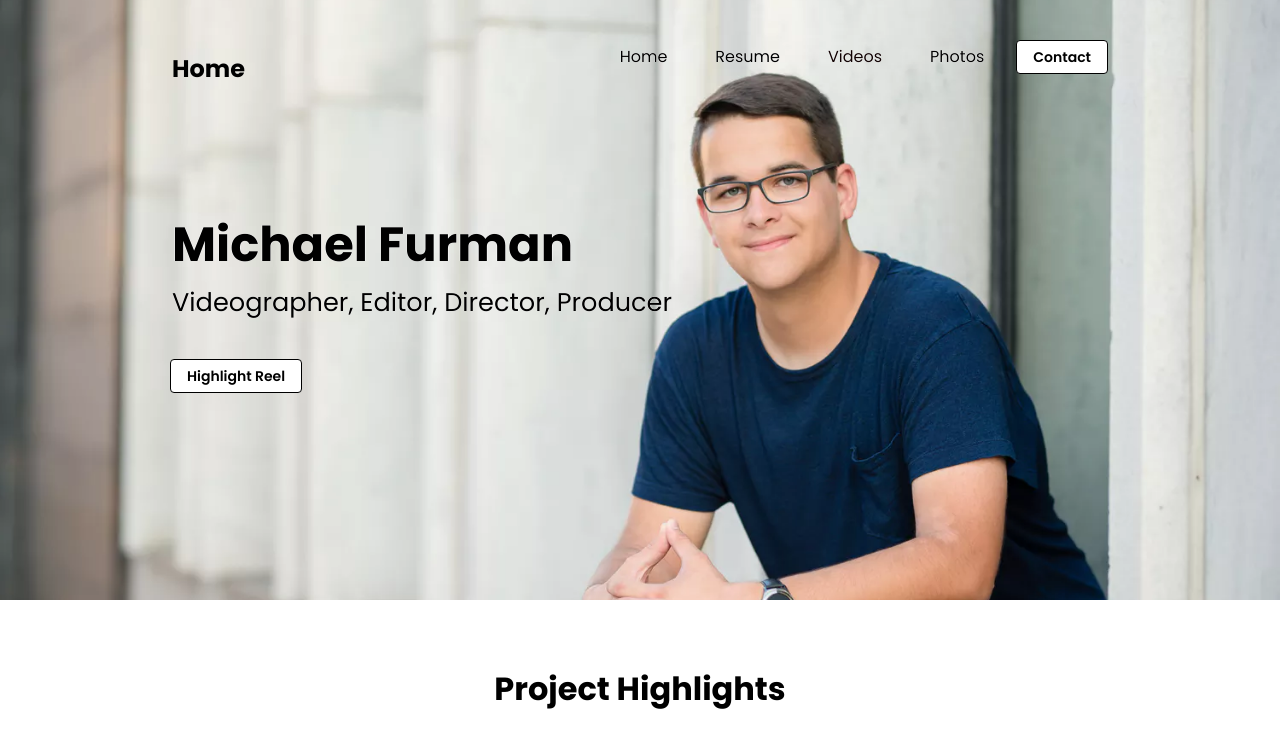
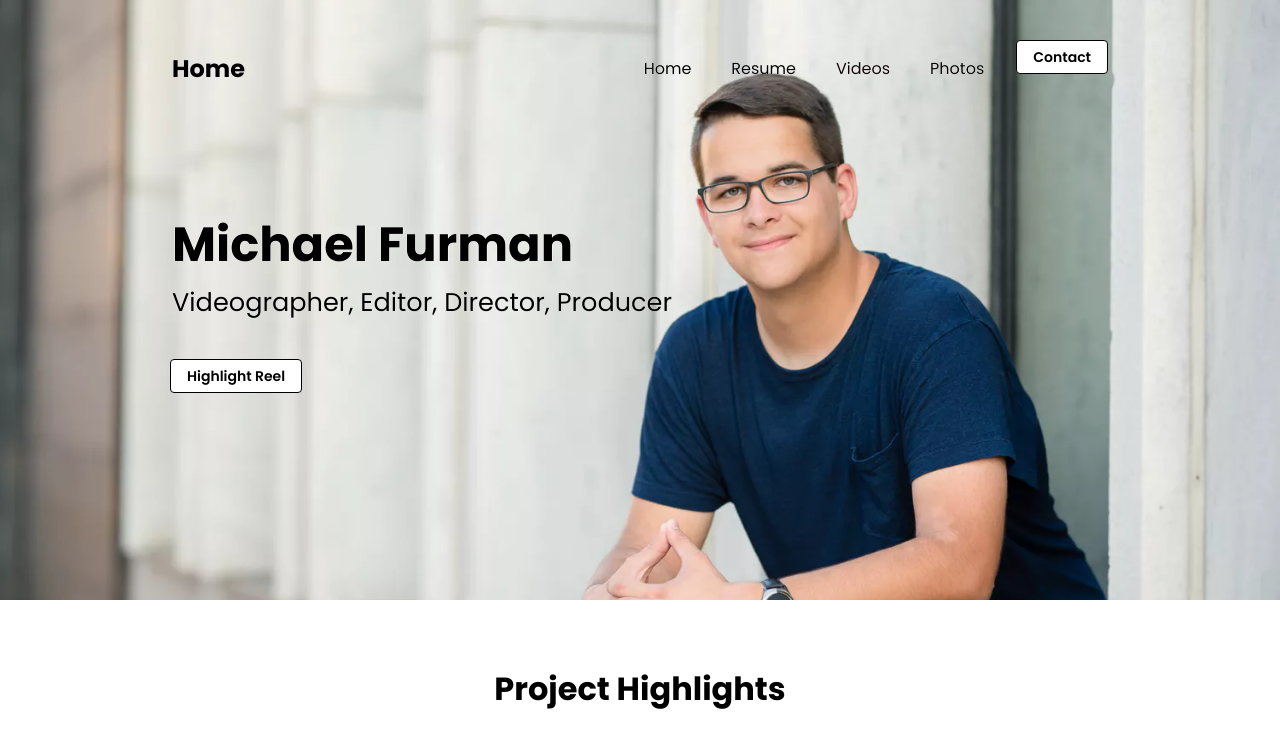
Before and after one commit to MycleFurball/Michaels-Portfolio-HTML, a website built with Parcel: page index.html in a window 1280 px wide. Shown: the top 743 px of the page. Built offline with nearby package versions, Linux system fonts and the light colour scheme.

Commit message:
Commit from TeleportHQ

```diff
--- a/index.css
+++ b/index.css
@@ -157,34 +157,22 @@
   justify-content: space-between;
 }
 .index-navlink {
-  margin-top: var(--dl-space-space-halfunit);
-  margin-left: var(--dl-space-space-unit);
-  margin-right: var(--dl-space-space-unit);
-  margin-bottom: var(--dl-space-space-doubleunit);
+  margin: var(--dl-space-space-halfunit);
   text-decoration: none;
 }
 .index-link01 {
-  margin-top: var(--dl-space-space-halfunit);
-  margin-left: var(--dl-space-space-unit);
-  margin-right: var(--dl-space-space-unit);
+  margin: var(--dl-space-space-halfunit);
   border-radius: var(--dl-radius-radius-radius4);
-  margin-bottom: var(--dl-space-space-doubleunit);
   text-decoration: none;
 }
 .index-link02 {
   color: #100202;
-  margin-top: var(--dl-space-space-halfunit);
-  margin-left: var(--dl-space-space-unit);
-  margin-right: var(--dl-space-space-unit);
-  margin-bottom: var(--dl-space-space-doubleunit);
+  margin: var(--dl-space-space-halfunit);
   text-decoration: none;
 }
 .index-link03 {
-  align-self: center;
-  margin-top: var(--dl-space-space-halfunit);
-  margin-left: var(--dl-space-space-unit);
-  margin-right: var(--dl-space-space-unit);
-  margin-bottom: var(--dl-space-space-doubleunit);
+  margin: var(--dl-space-space-halfunit);
+  text-align: center;
   text-decoration: none;
 }
 .index-link04 {
```
